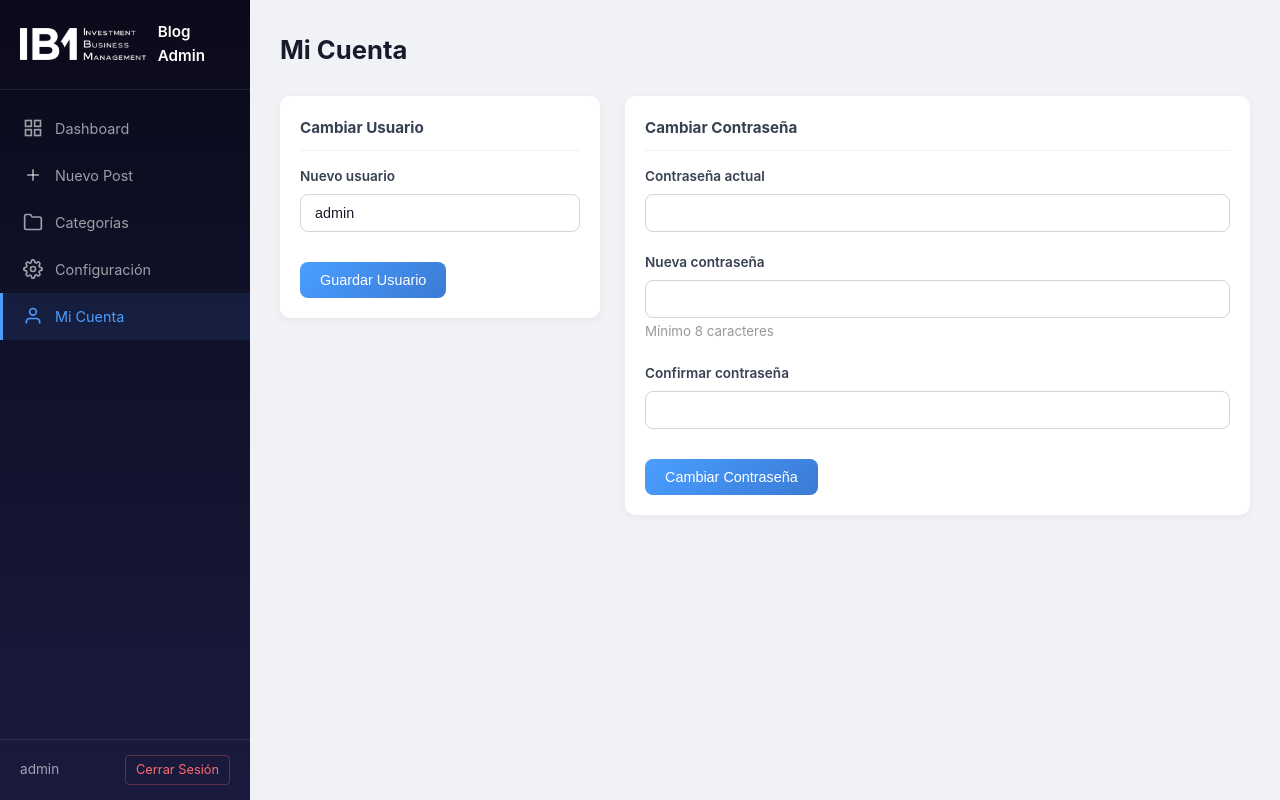
After one commit to piercruzc/IB1, a PHP site: page /admin/account.php in a window 1280 px wide. The commit adds this page. Run offline with PHP 8.4, Linux system fonts and the light colour scheme; a user stored in the database is signed in.

Commit message:
feat: Add admin account management page with username and password change functionality, and update navigation links across admin pages.

```diff
--- /dev/null
+++ b/admin/account.php
@@ -0,0 +1,174 @@
+<?php
+require_once __DIR__ . '/auth.php';
+require_once __DIR__ . '/../includes/db.php';
+
+$db = getDB();
+$errors = [];
+$success = '';
+
+$userId = $_SESSION['admin_id'] ?? null;
+if (!$userId) {
+    // Fallback: get by username
+    $stmt = $db->prepare("SELECT id FROM admin_users WHERE username = ?");
+    $stmt->execute([$_SESSION['admin_user']]);
+    $row = $stmt->fetch();
+    $userId = $row['id'] ?? null;
+}
+
+// Handle username change
+if ($_SERVER['REQUEST_METHOD'] === 'POST' && isset($_POST['action']) && $_POST['action'] === 'username') {
+    $newUser = trim($_POST['new_username'] ?? '');
+    if (!$newUser || strlen($newUser) < 3) {
+        $errors[] = 'El usuario debe tener al menos 3 caracteres.';
+    } else {
+        $check = $db->prepare("SELECT id FROM admin_users WHERE username = ? AND id != ?");
+        $check->execute([$newUser, $userId]);
+        if ($check->fetch()) {
+            $errors[] = 'Ese nombre de usuario ya existe.';
+        } else {
+            $db->prepare("UPDATE admin_users SET username = ? WHERE id = ?")->execute([$newUser, $userId]);
+            $_SESSION['admin_user'] = $newUser;
+            $success = 'Usuario actualizado correctamente.';
+        }
+    }
+}
+
+// Handle password change
+if ($_SERVER['REQUEST_METHOD'] === 'POST' && isset($_POST['action']) && $_POST['action'] === 'password') {
+    $current = $_POST['current_password'] ?? '';
+    $newPass = $_POST['new_password'] ?? '';
+    $confirm = $_POST['confirm_password'] ?? '';
+
+    // Verify current password
+    $stmt = $db->prepare("SELECT password_hash FROM admin_users WHERE id = ?");
+    $stmt->execute([$userId]);
+    $user = $stmt->fetch();
+
+    if (!$user || !password_verify($current, $user['password_hash'])) {
+        $errors[] = 'La contraseña actual es incorrecta.';
+    } elseif (strlen($newPass) < 8) {
+        $errors[] = 'La nueva contraseña debe tener al menos 8 caracteres.';
+    } elseif ($newPass !== $confirm) {
+        $errors[] = 'Las contraseñas no coinciden.';
+    } else {
+        $hash = password_hash($newPass, PASSWORD_BCRYPT, ['cost' => 12]);
+        $db->prepare("UPDATE admin_users SET password_hash = ? WHERE id = ?")->execute([$hash, $userId]);
+        $success = 'Contraseña actualizada correctamente.';
+    }
+}
+?>
+<!DOCTYPE html>
+<html lang="es">
+<head>
+    <meta charset="UTF-8">
+    <meta name="viewport" content="width=device-width, initial-scale=1.0">
+    <title>Mi Cuenta - Admin Blog</title>
+    <link rel="icon" type="image/png" href="../img/favicon.png">
+    <link rel="stylesheet" href="css/admin.css">
+</head>
+<body>
+    <div class="admin-layout">
+        <aside class="admin-sidebar">
+            <div class="sidebar-header">
+                <img src="../img/logo.png" alt="IBM FINTECH" class="sidebar-logo">
+                <span>Blog Admin</span>
+            </div>
+            <nav class="sidebar-nav">
+                <a href="index.php" class="nav-item">
+                    <svg width="20" height="20" viewBox="0 0 24 24" fill="none" stroke="currentColor" stroke-width="2">
+                        <rect x="3" y="3" width="7" height="7"/><rect x="14" y="3" width="7" height="7"/>
+                        <rect x="3" y="14" width="7" height="7"/><rect x="14" y="14" width="7" height="7"/>
+                    </svg>
+                    Dashboard
+                </a>
+                <a href="create.php" class="nav-item">
+                    <svg width="20" height="20" viewBox="0 0 24 24" fill="none" stroke="currentColor" stroke-width="2">
+                        <line x1="12" y1="5" x2="12" y2="19"/><line x1="5" y1="12" x2="19" y2="12"/>
+                    </svg>
+                    Nuevo Post
+                </a>
+                <a href="categories.php" class="nav-item">
+                    <svg width="20" height="20" viewBox="0 0 24 24" fill="none" stroke="currentColor" stroke-width="2">
+                        <path d="M22 19a2 2 0 01-2 2H4a2 2 0 01-2-2V5a2 2 0 012-2h5l2 3h9a2 2 0 012 2z"/>
+                    </svg>
+                    Categorías
+                </a>
+                <a href="settings.php" class="nav-item">
+                    <svg width="20" height="20" viewBox="0 0 24 24" fill="none" stroke="currentColor" stroke-width="2">
+                        <circle cx="12" cy="12" r="3"/><path d="M19.4 15a1.65 1.65 0 00.33 1.82l.06.06a2 2 0 010 2.83 2 2 0 01-2.83 0l-.06-.06a1.65 1.65 0 00-1.82-.33 1.65 1.65 0 00-1 1.51V21a2 2 0 01-4 0v-.09A1.65 1.65 0 009 19.4a1.65 1.65 0 00-1.82.33l-.06.06a2 2 0 01-2.83-2.83l.06-.06A1.65 1.65 0 004.68 15a1.65 1.65 0 00-1.51-1H3a2 2 0 010-4h.09A1.65 1.65 0 004.6 9a1.65 1.65 0 00-.33-1.82l-.06-.06a2 2 0 012.83-2.83l.06.06A1.65 1.65 0 009 4.68a1.65 1.65 0 001-1.51V3a2 2 0 014 0v.09a1.65 1.65 0 001 1.51 1.65 1.65 0 001.82-.33l.06-.06a2 2 0 012.83 2.83l-.06.06A1.65 1.65 0 0019.4 9a1.65 1.65 0 001.51 1H21a2 2 0 010 4h-.09a1.65 1.65 0 00-1.51 1z"/>
+                    </svg>
+                    Configuración
+                </a>
+                <a href="account.php" class="nav-item active">
+                    <svg width="20" height="20" viewBox="0 0 24 24" fill="none" stroke="currentColor" stroke-width="2">
+                        <path d="M20 21v-2a4 4 0 00-4-4H8a4 4 0 00-4 4v2"/><circle cx="12" cy="7" r="4"/>
+                    </svg>
+                    Mi Cuenta
+                </a>
+            </nav>
+            <div class="sidebar-footer">
+                <span class="admin-user"><?= htmlspecialchars($_SESSION['admin_user']) ?></span>
+                <a href="logout.php" class="btn-logout">Cerrar Sesión</a>
+            </div>
+        </aside>
+
+        <main class="admin-main">
+            <div class="admin-header">
+                <h1>Mi Cuenta</h1>
+            </div>
+
+            <?php if ($success): ?>
+                <div class="alert alert-success"><?= htmlspecialchars($success) ?></div>
+            <?php endif; ?>
+            <?php if (!empty($errors)): ?>
+                <div class="alert alert-error">
+                    <ul><?php foreach ($errors as $e): ?><li><?= htmlspecialchars($e) ?></li><?php endforeach; ?></ul>
+                </div>
+            <?php endif; ?>
+
+            <div class="categories-layout">
+                <!-- Change Username -->
+                <div class="form-card" style="position:sticky; top:30px; align-self:start;">
+                    <h3>Cambiar Usuario</h3>
+                    <form method="POST">
+                        <input type="hidden" name="action" value="username">
+                        <div class="form-group">
+                            <label for="new_username">Nuevo usuario</label>
+                            <input type="text" id="new_username" name="new_username" required
+                                   value="<?= htmlspecialchars($_SESSION['admin_user']) ?>"
+                                   minlength="3">
+                        </div>
+                        <div class="form-actions" style="border:none; padding-top:10px; margin-top:0;">
+                            <button type="submit" class="btn btn-primary">Guardar Usuario</button>
+                        </div>
+                    </form>
+                </div>
+
+                <!-- Change Password -->
+                <div class="form-card">
+                    <h3>Cambiar Contraseña</h3>
+                    <form method="POST">
+                        <input type="hidden" name="action" value="password">
+                        <div class="form-group">
+                            <label for="current_password">Contraseña actual</label>
+                            <input type="password" id="current_password" name="current_password" required>
+                        </div>
+                        <div class="form-group">
+                            <label for="new_password">Nueva contraseña</label>
+                            <input type="password" id="new_password" name="new_password" required minlength="8">
+                            <small style="color:#999;">Mínimo 8 caracteres</small>
+                        </div>
+                        <div class="form-group">
+                            <label for="confirm_password">Confirmar contraseña</label>
+                            <input type="password" id="confirm_password" name="confirm_password" required>
+                        </div>
+                        <div class="form-actions" style="border:none; padding-top:10px; margin-top:0;">
+                            <button type="submit" class="btn btn-primary">Cambiar Contraseña</button>
+                        </div>
+                    </form>
+                </div>
+            </div>
+        </main>
+    </div>
+</body>
+</html>
--- a/admin/categories.php
+++ b/admin/categories.php
@@ -137,6 +137,12 @@ function createSlug($text) {
                     </svg>
                     Configuración
                 </a>
+                <a href="account.php" class="nav-item">
+                    <svg width="20" height="20" viewBox="0 0 24 24" fill="none" stroke="currentColor" stroke-width="2">
+                        <path d="M20 21v-2a4 4 0 00-4-4H8a4 4 0 00-4 4v2"/><circle cx="12" cy="7" r="4"/>
+                    </svg>
+                    Mi Cuenta
+                </a>
             </nav>
             <div class="sidebar-footer">
                 <span class="admin-user"><?= htmlspecialchars($_SESSION['admin_user']) ?></span>
--- a/admin/create.php
+++ b/admin/create.php
@@ -142,6 +142,12 @@ function handleImageUpload($file) {
                         <circle cx="12" cy="12" r="3"/><path d="M19.4 15a1.65 1.65 0 00.33 1.82l.06.06a2 2 0 010 2.83 2 2 0 01-2.83 0l-.06-.06a1.65 1.65 0 00-1.82-.33 1.65 1.65 0 00-1 1.51V21a2 2 0 01-4 0v-.09A1.65 1.65 0 009 19.4a1.65 1.65 0 00-1.82.33l-.06.06a2 2 0 01-2.83-2.83l.06-.06A1.65 1.65 0 004.68 15a1.65 1.65 0 00-1.51-1H3a2 2 0 010-4h.09A1.65 1.65 0 004.6 9a1.65 1.65 0 00-.33-1.82l-.06-.06a2 2 0 012.83-2.83l.06.06A1.65 1.65 0 009 4.68a1.65 1.65 0 001-1.51V3a2 2 0 014 0v.09a1.65 1.65 0 001 1.51 1.65 1.65 0 001.82-.33l.06-.06a2 2 0 012.83 2.83l-.06.06A1.65 1.65 0 0019.4 9a1.65 1.65 0 001.51 1H21a2 2 0 010 4h-.09a1.65 1.65 0 00-1.51 1z"/>
                     </svg>
                     Configuración
+                </a>
+                <a href="account.php" class="nav-item">
+                    <svg width="20" height="20" viewBox="0 0 24 24" fill="none" stroke="currentColor" stroke-width="2">
+                        <path d="M20 21v-2a4 4 0 00-4-4H8a4 4 0 00-4 4v2"/><circle cx="12" cy="7" r="4"/>
+                    </svg>
+                    Mi Cuenta
                 </a>
             </nav>
             <div class="sidebar-footer">
--- a/admin/edit.php
+++ b/admin/edit.php
@@ -183,6 +183,12 @@ function handleImageUpload($file) {
                     </svg>
                     Configuración
                 </a>
+                <a href="account.php" class="nav-item">
+                    <svg width="20" height="20" viewBox="0 0 24 24" fill="none" stroke="currentColor" stroke-width="2">
+                        <path d="M20 21v-2a4 4 0 00-4-4H8a4 4 0 00-4 4v2"/><circle cx="12" cy="7" r="4"/>
+                    </svg>
+                    Mi Cuenta
+                </a>
             </nav>
             <div class="sidebar-footer">
                 <span class="admin-user"><?= htmlspecialchars($_SESSION['admin_user']) ?></span>
--- a/admin/index.php
+++ b/admin/index.php
@@ -81,6 +81,12 @@ $msg = $_GET['msg'] ?? '';
                     </svg>
                     Configuración
                 </a>
+                <a href="account.php" class="nav-item">
+                    <svg width="20" height="20" viewBox="0 0 24 24" fill="none" stroke="currentColor" stroke-width="2">
+                        <path d="M20 21v-2a4 4 0 00-4-4H8a4 4 0 00-4 4v2"/><circle cx="12" cy="7" r="4"/>
+                    </svg>
+                    Mi Cuenta
+                </a>
             </nav>
             <div class="sidebar-footer">
                 <span class="admin-user"><?= htmlspecialchars($_SESSION['admin_user']) ?></span>
--- a/admin/settings.php
+++ b/admin/settings.php
@@ -108,6 +108,12 @@ if ($_SERVER['REQUEST_METHOD'] === 'POST') {
                         <circle cx="12" cy="12" r="3"/><path d="M19.4 15a1.65 1.65 0 00.33 1.82l.06.06a2 2 0 010 2.83 2 2 0 01-2.83 0l-.06-.06a1.65 1.65 0 00-1.82-.33 1.65 1.65 0 00-1 1.51V21a2 2 0 01-4 0v-.09A1.65 1.65 0 009 19.4a1.65 1.65 0 00-1.82.33l-.06.06a2 2 0 01-2.83-2.83l.06-.06A1.65 1.65 0 004.68 15a1.65 1.65 0 00-1.51-1H3a2 2 0 010-4h.09A1.65 1.65 0 004.6 9a1.65 1.65 0 00-.33-1.82l-.06-.06a2 2 0 012.83-2.83l.06.06A1.65 1.65 0 009 4.68a1.65 1.65 0 001-1.51V3a2 2 0 014 0v.09a1.65 1.65 0 001 1.51 1.65 1.65 0 001.82-.33l.06-.06a2 2 0 012.83 2.83l-.06.06A1.65 1.65 0 0019.4 9a1.65 1.65 0 001.51 1H21a2 2 0 010 4h-.09a1.65 1.65 0 00-1.51 1z"/>
                     </svg>
                     Configuración
+                </a>
+                <a href="account.php" class="nav-item">
+                    <svg width="20" height="20" viewBox="0 0 24 24" fill="none" stroke="currentColor" stroke-width="2">
+                        <path d="M20 21v-2a4 4 0 00-4-4H8a4 4 0 00-4 4v2"/><circle cx="12" cy="7" r="4"/>
+                    </svg>
+                    Mi Cuenta
                 </a>
             </nav>
             <div class="sidebar-footer">
```
